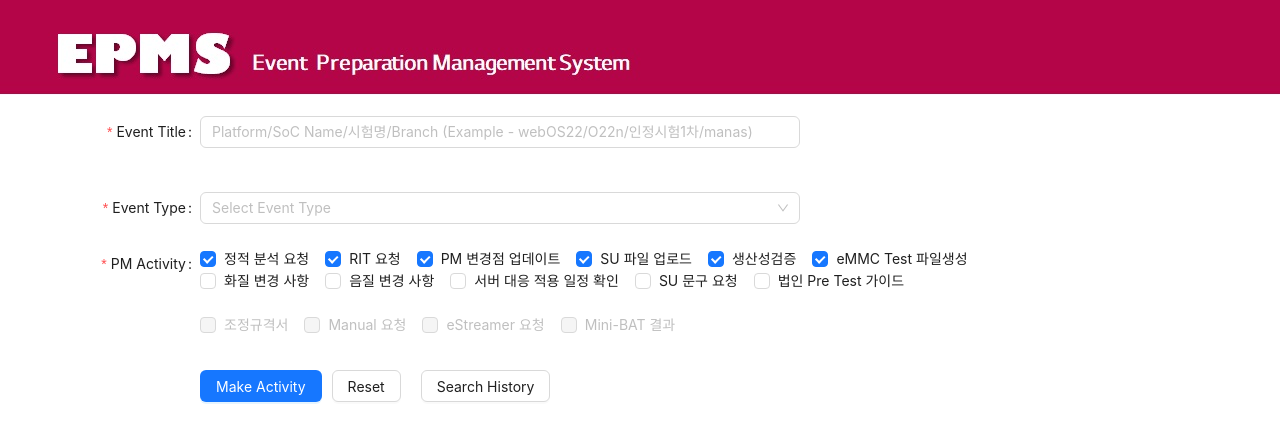
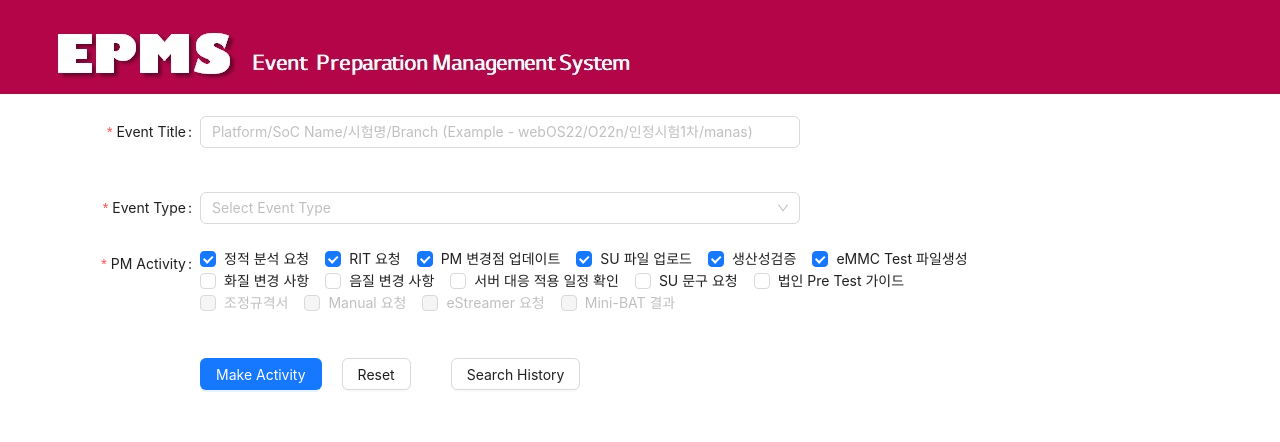
Before and after one commit to SeonggeunSong/eventReady, a React (Create React App) app: page / in a window 1280 px wide. Shown: the top 442 px of the page. Built offline with nearby package versions, Linux system fonts and the light colour scheme.

Commit message:
Temperral Update 2

```diff
--- a/src/App.js
+++ b/src/App.js
@@ -75,13 +75,14 @@ const App = () => {
     { label: '서버 대응 적용 일정 확인', value: 'checkOpation9', },
     { label: 'SU 문구 요청',  value: 'checkOpation10', },
     { label: '법인 Pre Test 가이드', value: 'checkOpation11',  },
-  ];
-
-  const pmActivityWithDisabled = [
     { label: '조정규격서', value: 'checkOpation21', disabled: true },
     { label: 'Manual 요청',  value: 'checkOpation22', disabled: true },
     { label: 'eStreamer 요청', value: 'checkOpation23', disabled: true  },
     { label: 'Mini-BAT 결과', value: 'checkOpation24', disabled: true  },
+  ];
+
+  const pmActivityWithDisabled = [
+
   ];
 
   const initialModelPMActivityDefault=[
@@ -100,16 +101,7 @@ const App = () => {
 // Input Select 변경 시 PM Activity 에 대해 Check Box 연동하는 부분
   const [selectEventType, setselectEventType]= useState('initialModelEvent');
   const [selectPMActivity, setSelectPMActivity]= useState(changePMActivityDefault(selectEventType));
-
-
-  function onhandleSelectChange(event){
-    setselectEventType(event);
-    setSelectPMActivity(changePMActivityDefault(event));
-  };
-
-  useEffect(() => {
-    console.log('Event Type is = ', selectEventType);
-  },[selectEventType]);
+  const [inputTitleValue, setInputTitleValue]= useState('');
 
   function changePMActivityDefault(value){
     switch (value) {
@@ -126,28 +118,27 @@ const App = () => {
     }
   };
 
+  function onhandleSelectChange(event){
+    setselectEventType(event);
+    setSelectPMActivity(changePMActivityDefault(event));
+
+    setInputTitleValue(`[${event}] ${inputTitleValue}`);
+  };
+
+  useEffect(() => {
+    console.log('Event Type is = ', selectEventType);
+    console.log('input Title is = ', inputTitleValue);
+  },[selectEventType][inputTitleValue]);
+
+
 // Check Box 개발 변경 시 PM Activity 활성화 /비활성화 하는 함수
   function onCheckboxChange(checkedValues){
     setSelectPMActivity(checkedValues);
   };
 
-  useEffect(() => {
-    console.log('PM Activity is = ', selectPMActivity);
-  },[selectPMActivity]);
-
-  // Input EventTitle (OnChange Event 발생 시)
-  const [inputTitleValue, setInputTitleValue]= useState('');
-
-
-  function onInputEventTitle(e){
+  const onInputEventTitle =(e) => {
     setInputTitleValue(e.target.value);
-  };
-
-  // useEffect 반영하기 위해 만든 부분
-  useEffect(() => {
-    console.log('Input Title is = ', inputTitleValue);
-  },[inputTitleValue]);
-
+  }
 
   return (
     // 전체 Form에 대한 Style 정의
@@ -223,13 +214,6 @@ const App = () => {
             value = {selectPMActivity}
             onChange={onCheckboxChange} />
           <br />
-          <br />
-
-          <Checkbox.Group
-            options={pmActivityWithDisabled}
-            disabled
-            onChange={onCheckboxChange}
-          />
         </div>
       </Form.Item>
 
@@ -238,10 +222,10 @@ const App = () => {
           <Button type="primary" htmlType="submit" onClick={onReset} >
             Make Activity
           </Button>
-          <Button htmlType="button" style ={{margin : '10px'}} onClick={onReset}>
+          <Button htmlType="button" style ={{margin : '20px'}} onClick={onReset}>
             Reset
           </Button>
-          <Button htmlType="button" style ={{margin : '10px'}}onClick={onFill}>
+          <Button htmlType="button" style ={{margin : '20px'}}onClick={onFill}>
             Search History
           </Button>
         </div>
```
